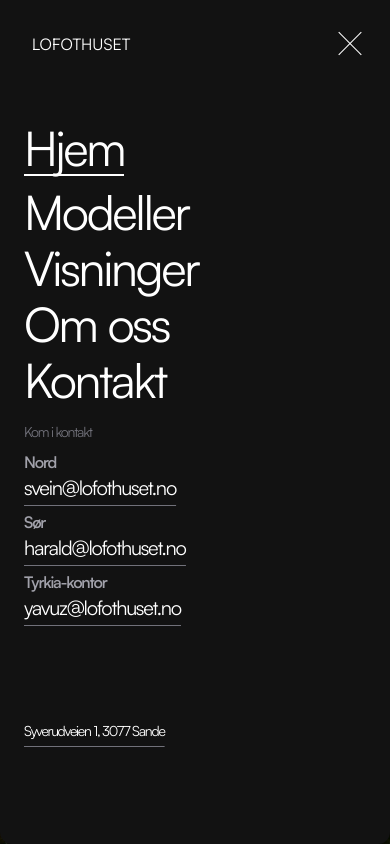
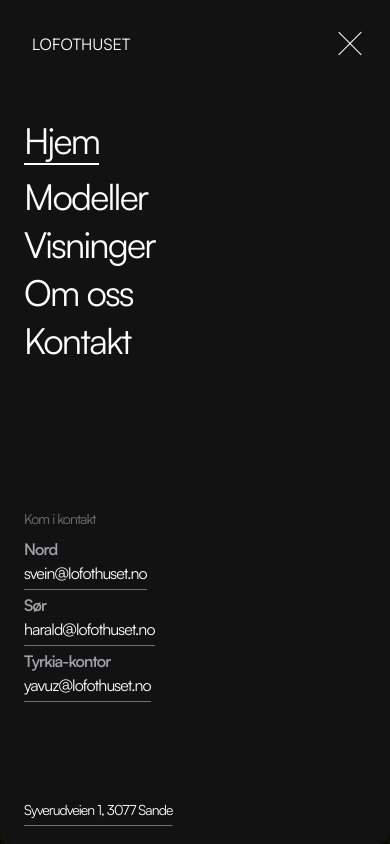
Before and after one commit to tariknh/lofothuset, a Next.js app: page / in a window 390 px wide. Both pictures are taken after a click on the element 350 px from the left and 44 px from the top of the page. Shown: the top 844 px of the page. Built offline with nearby package versions, Linux system fonts and the light colour scheme.

Commit message:
Fix navbar and hero for small iphone

```diff
--- a/components/header/nav/MobileNav.tsx
+++ b/components/header/nav/MobileNav.tsx
@@ -59,7 +59,7 @@ export default function MobileNav({ open, setOpen }: openStates) {
         animate="open"
         exit="initial"
         variants={topMobile}
-        className="p-6 grid grid-rows-8 justify-between bg-[#121212] row-span-8 rounded-b-xl text-5xl font-sans text-white tracking-tight"
+        className="p-6 grid grid-rows-8 gap-4 justify-between bg-[#121212] row-span-8 rounded-b-xl text-4xl font-sans text-white tracking-tight"
       >
         <motion.div
           className="row-start-2 flex flex-col gap-2"
@@ -75,7 +75,7 @@ export default function MobileNav({ open, setOpen }: openStates) {
             ></NavLink>
           ))}
         </motion.div>
-        <motion.div className="text-white row-start-5 row-span-2 flex flex-col gap-2">
+        <motion.div className="text-white row-start-6 row-span-3 flex flex-col gap-2">
           <span className="text-sm font-normal text-muted-foreground">
             Kom i kontakt
           </span>
@@ -83,7 +83,7 @@ export default function MobileNav({ open, setOpen }: openStates) {
             <span className="text-zinc-400 col-start-1 font-semibold text-base">
               Nord
             </span>
-            <span className="font-normal col-start-1 text-xl underline-offset-[.6rem] underline decoration-[.01rem] decoration-muted-foreground">
+            <span className="font-normal col-start-1 text-base underline-offset-[.6rem] underline decoration-[.01rem] decoration-muted-foreground">
               <Link href={"mailto:svein@lofothuset.no"}>
                 svein@lofothuset.no
               </Link>
@@ -93,7 +93,7 @@ export default function MobileNav({ open, setOpen }: openStates) {
             <span className="text-zinc-400 col-start-2 font-semibold text-base">
               Sør
             </span>
-            <span className="font-normal col-start-2 text-xl underline-offset-[.6rem] underline decoration-[.01rem] decoration-muted-foreground">
+            <span className="font-normal col-start-2 text-base underline-offset-[.6rem] underline decoration-[.01rem] decoration-muted-foreground">
               <Link href={"mailto:harald@lofothuset.no"}>
                 harald@lofothuset.no
               </Link>
@@ -103,14 +103,14 @@ export default function MobileNav({ open, setOpen }: openStates) {
             <span className="text-zinc-400 col-start-2 font-semibold text-base">
               Tyrkia-kontor
             </span>
-            <span className="font-normal col-start-2 text-xl underline-offset-[.6rem] underline decoration-[.01rem] decoration-muted-foreground">
+            <span className="font-normal col-start-2 text-base underline-offset-[.6rem] underline decoration-[.01rem] decoration-muted-foreground">
               <Link href={"mailto:harald@lofothuset.no"}>
                 yavuz@lofothuset.no
               </Link>
             </span>
           </div>
         </motion.div>
-        <span className="row-start-8 font-normal text-sm underline-offset-[.6rem] underline decoration-[.01rem] decoration-muted-foreground">
+        <span className="row-start-9 font-normal text-sm underline-offset-[.6rem] underline decoration-[.01rem] decoration-muted-foreground">
           Syverudveien 1, 3077 Sande
         </span>
       </motion.div>
--- a/components/sections/Hero.tsx
+++ b/components/sections/Hero.tsx
@@ -14,7 +14,7 @@ function Hero() {
         className="p-8 lg:p-16 grid h-svh sm:h-screen grid-rows-12 absolute z-10 text-white w-full"
       >
         <AnimatedHero />
-        <h2 className="col-span-full scroll-m-20 text-4xl tracking-tight min-[387px]:row-start-11 row-start-10  lg:row-start-12">
+        <h2 className="col-span-full scroll-m-20 text-4xl tracking-tight min-[387px]:row-start-11 row-start-9  lg:row-start-12">
           <AnimatedLetters text="Smarte, bærekraftige boligkonsepter. Levert." />
         </h2>
 
```
